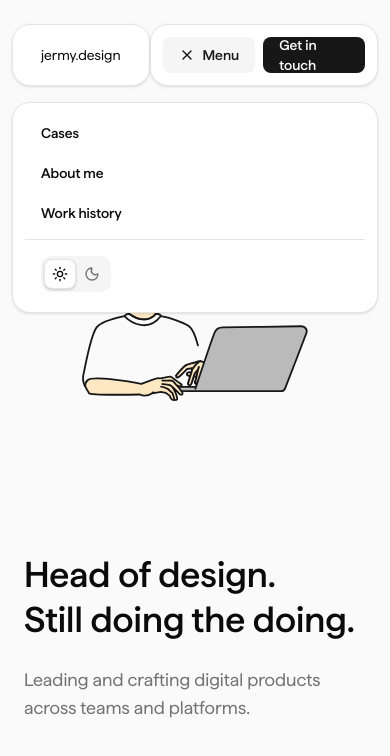
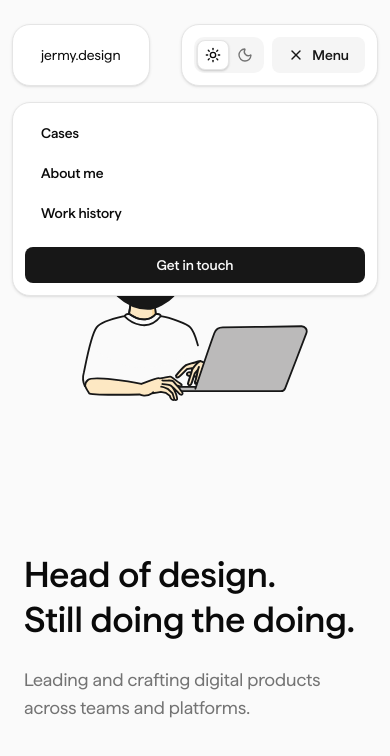
Before and after one commit to lukemauricejermy/jermy.design, a Next.js app: page / in a window 390 px wide. Both pictures are taken after a click on the button "Menu". Shown: the top 756 px of the page. Built offline with nearby package versions, Linux system fonts and the light colour scheme.

Commit message:
Add responsive header with nav and theme toggle

```diff
--- a/src/components/Header.tsx
+++ b/src/components/Header.tsx
@@ -1,7 +1,7 @@
 "use client";
 
 import Link from "next/link";
-import { useState, useEffect } from "react";
+import { useState, useEffect, useRef } from "react";
 import { Menu, X } from "lucide-react";
 import { ThemeToggle } from "./theme-toggle-header";
 
@@ -17,6 +17,7 @@ export function Header() {
   const [hasLoaded, setHasLoaded] = useState(false);
   const [lastScrollY, setLastScrollY] = useState(0);
   const [isInitialLoad, setIsInitialLoad] = useState(true);
+  const mobileMenuRef = useRef<HTMLDivElement>(null);
 
   // Handle initial load animation
   useEffect(() => {
@@ -60,6 +61,27 @@ export function Header() {
     window.addEventListener("scroll", handleScroll, { passive: true });
     return () => window.removeEventListener("scroll", handleScroll);
   }, [lastScrollY, hasLoaded, isInitialLoad]);
+
+  // Handle click outside to close mobile menu
+  useEffect(() => {
+    const handleClickOutside = (event: MouseEvent) => {
+      if (
+        mobileMenuOpen &&
+        mobileMenuRef.current &&
+        !mobileMenuRef.current.contains(event.target as Node) &&
+        !(event.target as HTMLElement).closest('[aria-label="Toggle menu"]')
+      ) {
+        setMobileMenuOpen(false);
+      }
+    };
+
+    if (mobileMenuOpen) {
+      document.addEventListener("mousedown", handleClickOutside);
+      return () => {
+        document.removeEventListener("mousedown", handleClickOutside);
+      };
+    }
+  }, [mobileMenuOpen]);
 
   // Determine transition properties based on state
   const getTransitionProperties = () => {
@@ -136,6 +158,9 @@ export function Header() {
         {/* Mobile Navigation */}
         <div className="md:hidden flex items-center">
           <div className="bg-card border border-border flex gap-2 items-center px-3 py-3 rounded-2xl shadow-sm">
+            {/* Theme Toggle - Always visible on mobile */}
+            <ThemeToggle />
+
             {/* Menu Button */}
             <button
               onClick={() => setMobileMenuOpen(!mobileMenuOpen)}
@@ -149,21 +174,16 @@ export function Header() {
               )}
               <span>Menu</span>
             </button>
-
-            {/* Get in touch button - NOW INSIDE */}
-            <Link
-              href="/contact"
-              className="bg-primary text-primary-foreground h-9 flex items-center justify-center px-4 py-2 rounded-md text-sm leading-5 font-medium hover:opacity-90 transition-opacity"
-            >
-              Get in touch
-            </Link>
           </div>
         </div>
       </div>
 
       {/* Mobile Menu */}
       {mobileMenuOpen && (
-        <div className="md:hidden mt-4 bg-card border border-border rounded-2xl shadow-sm p-3">
+        <div
+          ref={mobileMenuRef}
+          className="md:hidden mt-4 bg-card border border-border rounded-2xl shadow-sm p-3"
+        >
           <nav className="flex flex-col gap-1">
             {navigation.map((item) => (
               <Link
@@ -175,11 +195,14 @@ export function Header() {
                 {item.name}
               </Link>
             ))}
-            <div className="pt-2 border-t border-border mt-1">
-              <div className="px-4 py-2">
-                <ThemeToggle />
-              </div>
-            </div>
+            {/* Get in touch button - Now in the menu */}
+            <Link
+              href="/contact"
+              onClick={() => setMobileMenuOpen(false)}
+              className="bg-primary text-primary-foreground h-9 flex items-center justify-center px-4 py-2 rounded-md text-sm leading-5 font-medium hover:opacity-90 transition-opacity mt-3"
+            >
+              Get in touch
+            </Link>
           </nav>
         </div>
       )}
```
